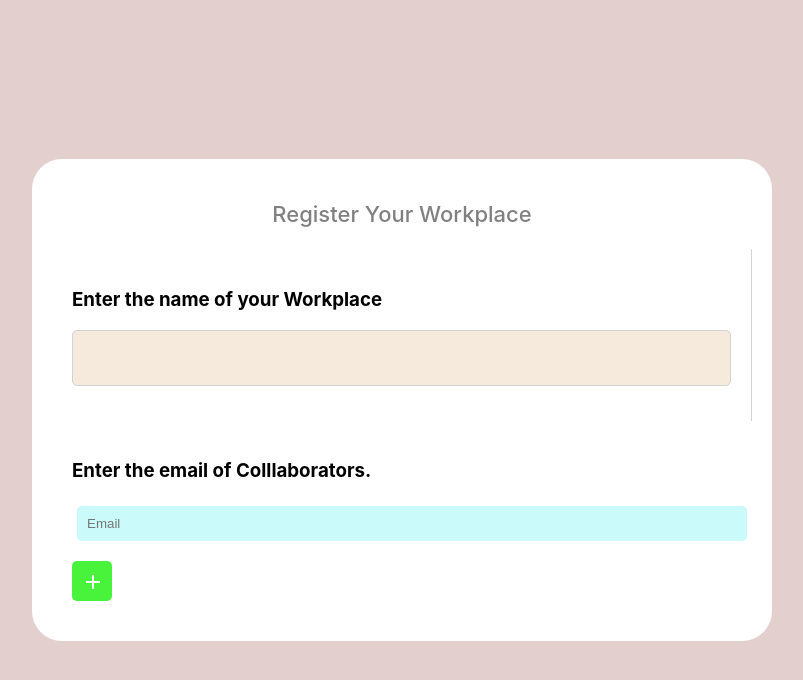
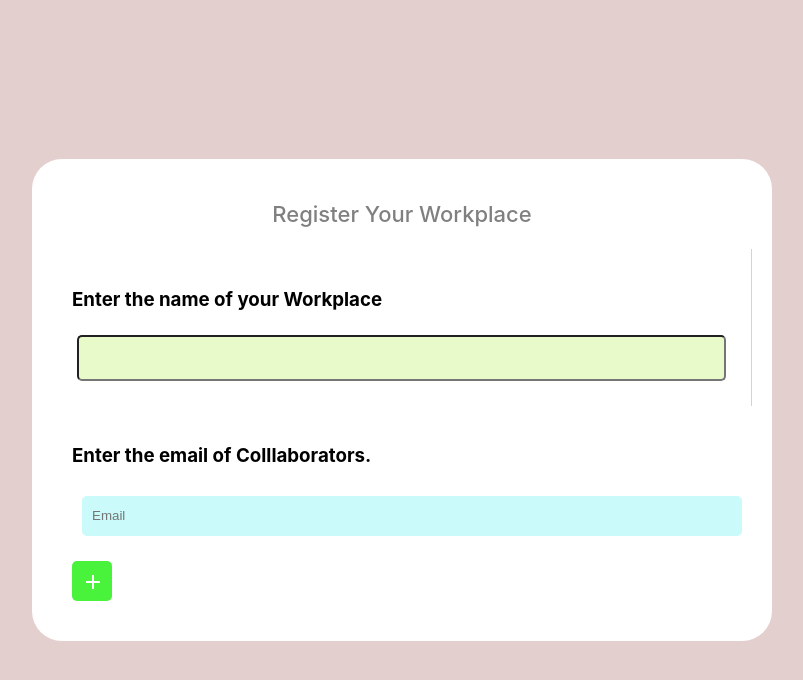
Before and after one commit to dhakalmahima188/Ask-Out, a React (Create React App) app in the folder client/: page / in a window 1280 px wide. Shown: the top 680 px of the page, without its empty margins (238-1041 px from the left). Built offline with nearby package versions, Linux system fonts and the light colour scheme; the HTML template or start-up script is replaced by a standard one; a web font is replaced by a local one.

Commit message:
register done

```diff
--- a/client/src/Components/auth/Register/register.css
+++ b/client/src/Components/auth/Register/register.css
@@ -17,9 +17,18 @@
 .login_inputField > input{
 
 
-    outline: none;
+
+    height:20px;
+    border-radius: 5px ;
+    background-color: rgb(202, 250, 250);
+}
+.login_inputFields > input
+{
+
+ font-size: 20px;
+    height:40px;
     border-radius: 5px;
-    background-color: rgb(202, 250, 250);
+    background-color: rgb(233, 250, 202);
 }
 
 
--- a/client/src/Components/auth/Register/register.jsx
+++ b/client/src/Components/auth/Register/register.jsx
@@ -1,57 +1,83 @@
+import "./register.css";
+import Add from "@material-ui/icons/Add";
+import React, { useState } from 'react';
+import { v4 as uuidv4 } from 'uuid';
+function Register() {
+    const [inputFields, setInputFields] = useState([
+        { id: uuidv4(), email: '' },
+      ]);
 
-import './register.css';
-import Add from '@material-ui/icons/Add'
+
+      const handleChangeInput = (id, event) => {
+        const newInputFields = inputFields.map(i => {
+          if(id === i.id) {
+            i[event.target.name] = event.target.value
+          }
+          return i;
+        })
+
+        setInputFields(newInputFields);
+      }
+      const handleAddFields = () => {
+        setInputFields([...inputFields, { id: uuidv4(),  email: '' }])
+      }
 
 
 
-function Register() {
-
-    const addinput = () => {
-
-
-      };
 
 
 
   return (
     <div className="register">
       <div className="login_container">
-
         <div className="login_desc">
           <p>Register Your Workplace</p>
-
         </div>
 
         <div className="login_authOptions">
           <h3>Enter the name of your Workplace</h3>
 
-                        <div className="login_authOption">
+          <div className="login_inputFields">
 
+          <input
+              name="workplace"
+
+
+            />
           </div>
 
         </div>
         <div className="login_emailPass">
+          <h3>Enter the email of Colllaborators.</h3>
+
+          <div className="login_inputField">
 
 
-                            <h3>Enter the email of Colllaborators.</h3>
 
-
-                            <div className="login_inputField">
+        { inputFields.map(inputField => (
+          <div className="login_inputField" key={inputField.id}>
             <input
-                                    type="text"
+              name="email"
               placeholder="Email"
+              variant="filled"
+              value={inputField.email}
+              onChange={event => handleChangeInput(inputField.id, event)}
             />
-
-                                </div>
-                <button onClick={addinput}><Add /> </button>
-                        </div>
-
-                    </div>
 
 
           </div>
+        )) }
 
-    )
+
+
+          </div>
+          <button onClick={handleAddFields}>
+            <Add />{" "}
+          </button>
+        </div>
+      </div>
+    </div>
+  );
 }
 
-export default Register
+export default Register;
```
Lines whose indentation alone changed are shown as unchanged.
